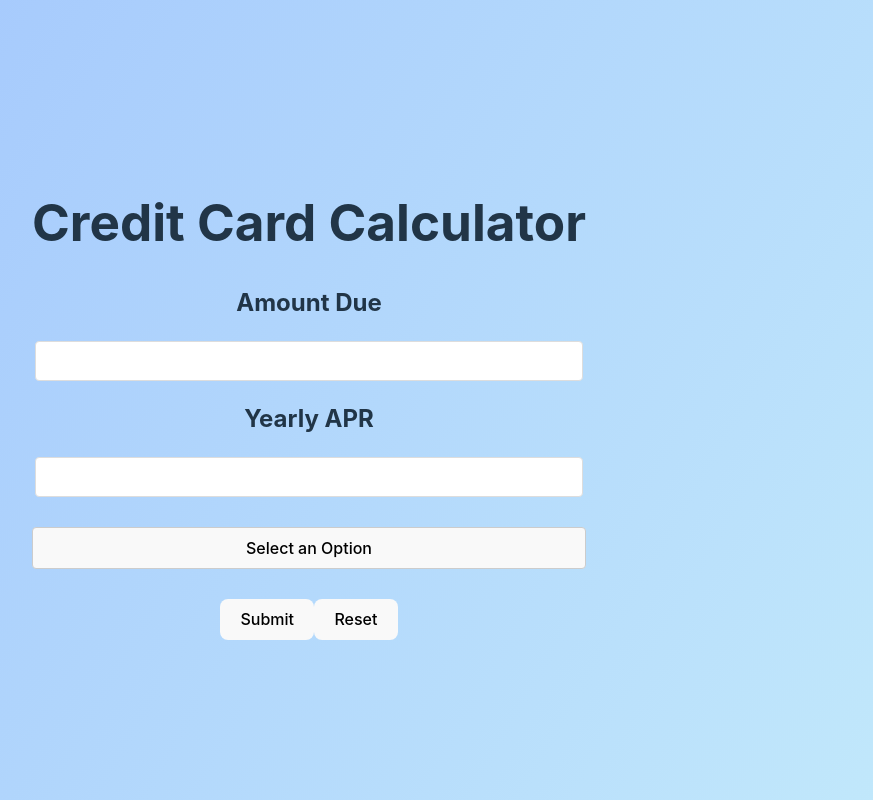
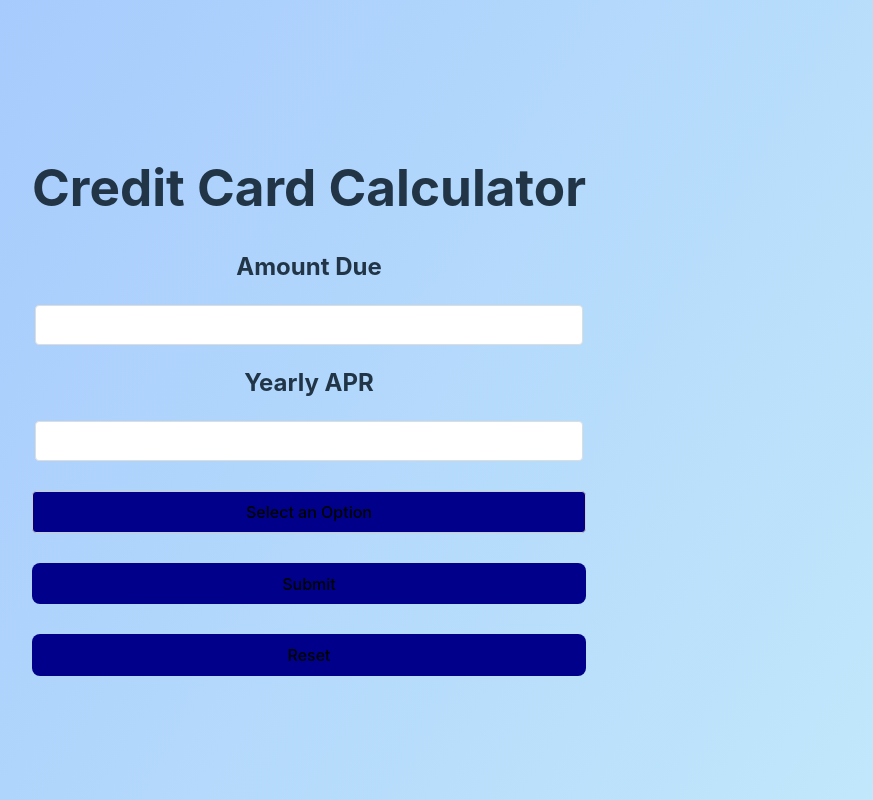
Before and after one commit to alitquan/VariablePayments, a React (Vite) app in the folder LoanPayments/: page / in a window 1280 px wide. Shown: the whole page, without its empty margins (331-1204 px from the left). Built offline with nearby package versions, Linux system fonts and the light colour scheme.

Commit message:
Fixed up the CSS

```diff
--- a/LoanPayments/src/components/App.css
+++ b/LoanPayments/src/components/App.css
@@ -36,6 +36,7 @@ h1 {
   display: flex;
   justify-content: center;
   align-items: center;
+  background-color: darkblue;
 }
 
 Menu container styling */ .dropdown-menu {
@@ -83,6 +84,8 @@ input[type="text"] {
   border: 1px solid #ddd;
   border-radius: 4px;
   transition: border-color 0.3s;
+  background-color: white;
+  color: darkblue;
 }
 
 input[type="text"]:focus {
@@ -90,6 +93,11 @@ input[type="text"]:focus {
   outline: none;
 }
 
-.submit-btn {
+.submit-btn,
+.reset-btn {
   margin-top: 30px;
+  background: darkblue;
+  width: 100%;
 }
+.reset-btn {
+}
--- a/LoanPayments/src/components/Table.module.css
+++ b/LoanPayments/src/components/Table.module.css
@@ -1,6 +1,6 @@
 :root {
-	--colorAli2: #062a64;
-	--colorAli3: #ffbcd9;
+  --colorAli2: #062a64;
+  --colorAli3: darkblue;
 }
 
 table {
@@ -9,10 +9,11 @@ table {
   margin: 20px 0;
   font-size: 18px;
   text-align: left;
-  color: black;
+  color: white;
 }
 
-th, td {
+th,
+td {
   border: 1px solid var(--colorAli2);
   padding: 8px;
 }
```
